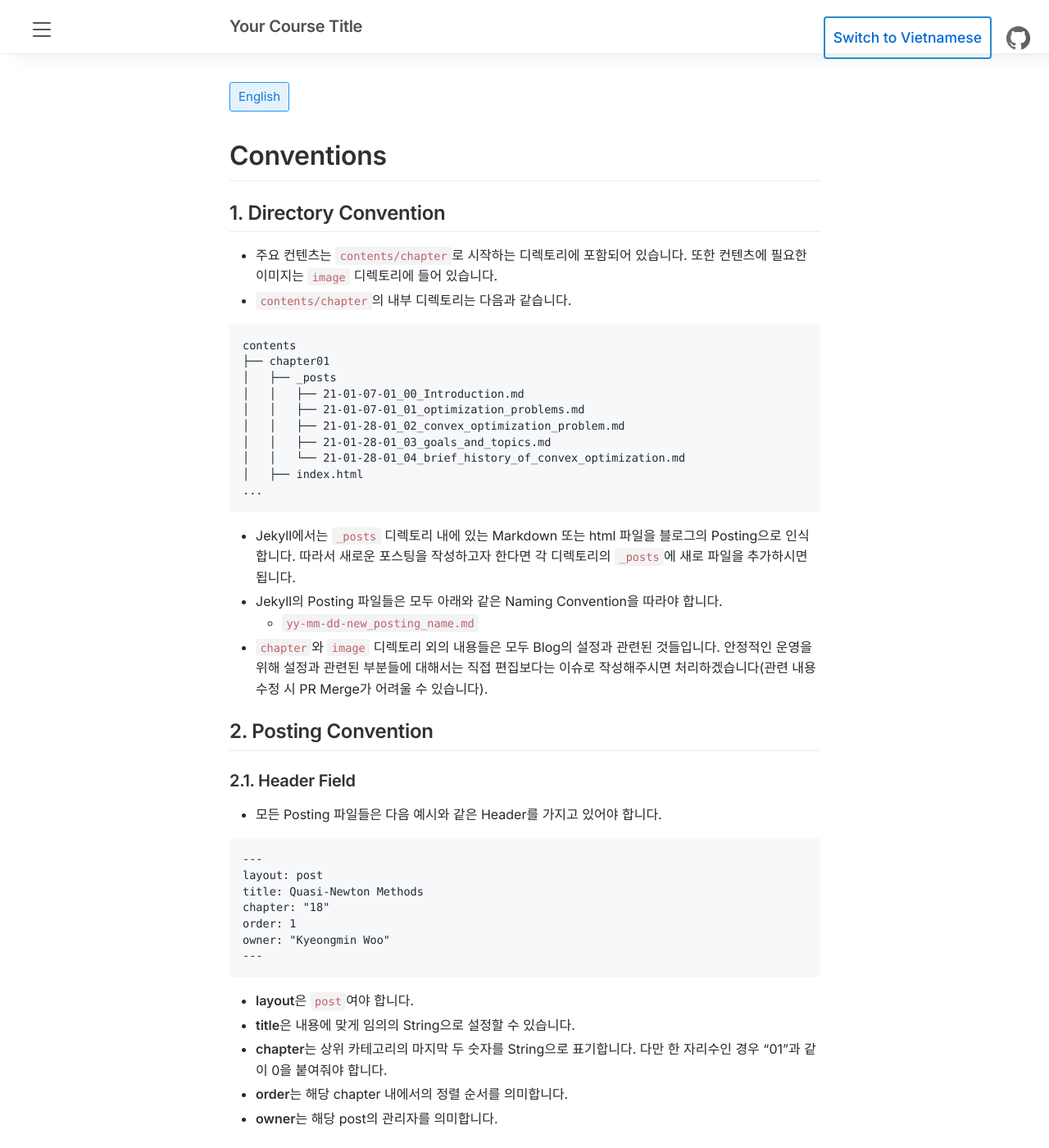
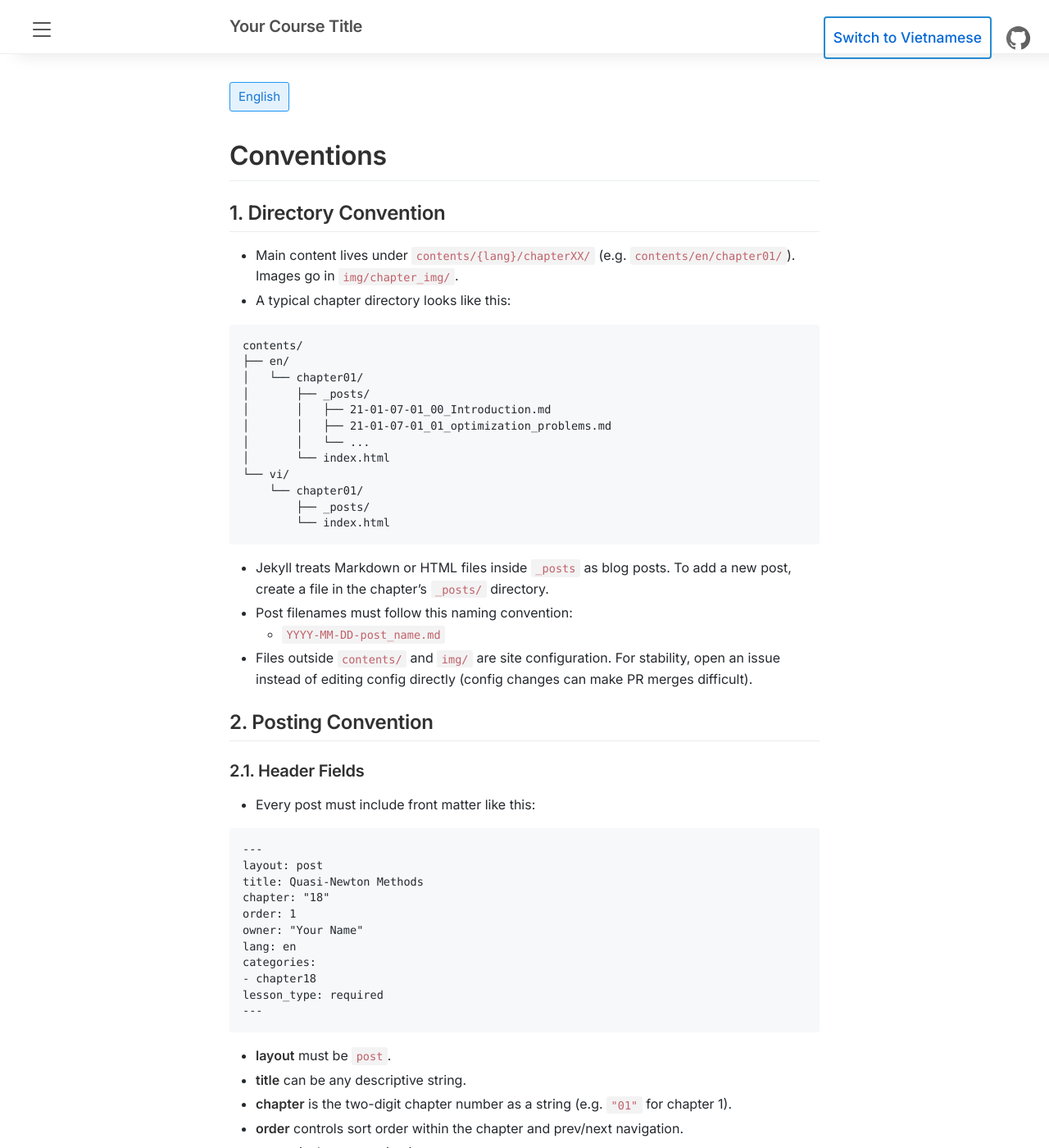
Before and after one commit to nglelinh/course-self-learning-template, a Jekyll site: the page built from contribution/_posts/21-02-03-conventions.md, in a window 1280 px wide and 1400 px high. Shown: the whole window at 82% size. Built offline with Jekyll 4.4.1, drawn with Linux system fonts in a browser that asks for light colours; comment, search, counter and statistics services are not loaded; some of the changed text lies outside the part shown.

Commit message:
Update AGENTS.md and replace Korean contribution docs with English
Expand AGENTS.md from the actual repo layout and conventions. Rewrite
contribution conventions and how-to-contribute posts in English and
align directory examples with the multilingual contents structure.

````diff
--- a/contribution/_posts/21-02-03-conventions.md
+++ b/contribution/_posts/21-02-03-conventions.md
@@ -8,32 +8,34 @@ owner: "Your Name"
 
 ## 1. Directory Convention
 
-- 주요 컨텐츠는 `contents/chapter`로 시작하는 디렉토리에 포함되어 있습니다. 또한 컨텐츠에 필요한 이미지는 `image` 디렉토리에 들어 있습니다.
-- `contents/chapter`의 내부 디렉토리는 다음과 같습니다.
+- Main content lives under `contents/{lang}/chapterXX/` (e.g. `contents/en/chapter01/`). Images go in `img/chapter_img/`.
+- A typical chapter directory looks like this:
 
 ```
-contents
-├── chapter01
-│   ├── _posts
-│   │   ├── 21-01-07-01_00_Introduction.md
-│   │   ├── 21-01-07-01_01_optimization_problems.md
-│   │   ├── 21-01-28-01_02_convex_optimization_problem.md
-│   │   ├── 21-01-28-01_03_goals_and_topics.md
-│   │   └── 21-01-28-01_04_brief_history_of_convex_optimization.md
-│   ├── index.html
-...
+contents/
+├── en/
+│   └── chapter01/
+│       ├── _posts/
+│       │   ├── 21-01-07-01_00_Introduction.md
+│       │   ├── 21-01-07-01_01_optimization_problems.md
+│       │   └── ...
+│       └── index.html
+└── vi/
+    └── chapter01/
+        ├── _posts/
+        └── index.html
 ```
 
-- Jekyll에서는 `_posts` 디렉토리 내에 있는 Markdown 또는 html 파일을 블로그의 Posting으로 인식합니다. 따라서 새로운 포스팅을 작성하고자 한다면 각 디렉토리의 `_posts`에 새로 파일을 추가하시면 됩니다.
-- Jekyll의 Posting 파일들은 모두 아래와 같은 Naming Convention을 따라야 합니다.
-    - `yy-mm-dd-new_posting_name.md`
-- `chapter`와 `image` 디렉토리 외의 내용들은 모두 Blog의 설정과 관련된 것들입니다. 안정적인 운영을 위해 설정과 관련된 부분들에 대해서는 직접 편집보다는 이슈로 작성해주시면 처리하겠습니다(관련 내용 수정 시 PR Merge가 어려울 수 있습니다).
+- Jekyll treats Markdown or HTML files inside `_posts` as blog posts. To add a new post, create a file in the chapter's `_posts/` directory.
+- Post filenames must follow this naming convention:
+    - `YYYY-MM-DD-post_name.md`
+- Files outside `contents/` and `img/` are site configuration. For stability, open an issue instead of editing config directly (config changes can make PR merges difficult).
 
 ## 2. Posting Convention
 
-### 2.1. Header Field
+### 2.1. Header Fields
 
-- 모든 Posting 파일들은 다음 예시와 같은 Header를 가지고 있어야 합니다.
+- Every post must include front matter like this:
 
 ```
 ---
@@ -41,32 +43,39 @@ layout: post
 title: Quasi-Newton Methods
 chapter: "18"
 order: 1
-owner: "Kyeongmin Woo"
+owner: "Your Name"
+lang: en
+categories:
+- chapter18
+lesson_type: required
 ---
 ```
 
-- **layout**은 `post`여야 합니다.
-- **title**은 내용에 맞게 임의의 String으로 설정할 수 있습니다.
-- **chapter**는 상위 카테고리의 마지막 두 숫자를 String으로 표기합니다. 다만 한 자리수인 경우 "01"과 같이 0을 붙여줘야 합니다.
-- **order**는 해당 chapter 내에서의 정렬 순서를 의미합니다.
-- **owner**는 해당 post의 관리자를 의미합니다.
+- **layout** must be `post`.
+- **title** can be any descriptive string.
+- **chapter** is the two-digit chapter number as a string (e.g. `"01"` for chapter 1).
+- **order** controls sort order within the chapter and prev/next navigation.
+- **owner** is the post maintainer.
+- **lang** is `en` or `vi`.
+- **categories** must match the chapter directory name (e.g. `chapter18`).
+- **lesson_type** is `required` or `optional`.
 
-### 2.2. Latex
+### 2.2. LaTeX
 
-- 수식은 Latex 문법에 따라 표기합니다.
-- $$ 와 같이 double dollar sign을 사용하여 수식임을 나타냅니다.
+- Write formulas using LaTeX syntax.
+- Use double dollar signs (`$$`) to mark math.
 
 ```
 $$\theta x_1 + (1-\theta)x_2 \in C$$
 ```
 
-위 수식은 다음과 같이 표기됩니다.
+renders as:
 
 $$\theta x_1 + (1-\theta)x_2 \in C$$
 
 ### 2.3. Image Convention
 
-- Posting 파일에서 이미지를 삽일할 때 아래의 Convention을 따라야합니다.
+- When inserting images in a post, use this format:
 
 ```
 <figure class="image" style="align: center;">
@@ -77,57 +86,63 @@ $$\theta x_1 + (1-\theta)x_2 \in C$$
 </figure>
 ```
 
-- figure class는 `image`여야합니다.
-- {}에 들어갈 내용을 적절히 넣어야합니다.
+- The figure class must be `image`.
+- Replace `{}` placeholders with appropriate values.
+
+Alternatively, use markdown with the site image URL:
+
+```markdown
+![Alt text]({{ site.imgurl }}/chapter_img/your-image.png)
+```
 
 ### 2.4 Hyperlink Convention
 
-- Blog 내의 Post에 대한 hyperlink는 jekyll multilang_post_url 사용합니다. 예시:
+- For links to other posts in this site, use the `multilang_post_url` tag. Example:
 
 ```
 [Your Post Title]({% multilang_post_url contents/chapter01/21-01-07-01_01_your_post %})
 ```
 
-- 기타 외부 Url로의 hyperlink는 다음과 같이 작성할 수 있습니다.
+- For external URLs:
 
 ```
 [External Link](<https://example.com>)
 ```
 
-## 3. GitHub Convnention
+## 3. GitHub Convention
 
-작성 내용에 질문이 있거나 수정 사항을 발견하신 경우 다음 두 방법 중 하나로 남겨주시면 됩니다.
+If you have questions or find something to fix, use one of these:
 
-- 댓글 작성하기
-- Repogitory에 이슈 생성하기
+- Leave a comment on the post
+- Open an issue in the repository
 
-새로운 내용을 추가하거나 직접 편집하시고 싶으신 경우에는 새로운 Branch를 생성하여 먼저 수정하신 후 `Pull Request`를 생성해주시면 됩니다. 신규 작성 및 기존 내용 수정은 누구나 가능합니다.
+To add or edit content, create a new branch, make your changes, then open a `Pull Request`. Anyone can contribute new or updated content.
 
 ### 3.1. Repository Policy
 
-`main` 브랜치로 Merge 되기 위해서는 1명 이상의 Reviewer가 Approve 해야 합니다. CODEOWNERS 시스템이 도입되어 있어 각 Chapter 별 Reviewer가 자동으로 할당됩니다.
+Merging into `main` requires approval from at least one reviewer. If CODEOWNERS is configured, chapter reviewers are assigned automatically.
 
 ### 3.2. Branch Naming Convention
 
-브랜치 이름은 다음 컨벤션에 맞춰 생성해주시면 됩니다.
+Name branches using this pattern:
 
 ```
-[feature|bugfix]/[chapter**|settings]-변경-사항
+[feature|bugfix]/[chapter**|settings]-change-description
 ```
 
-Prefix는 feature와 bugfix 두 가지를 사용합니다. 각각의 사용 예시는 다음과 같습니다.
+Use two prefixes:
 
-- feature
-  - Migration 작업
-  - 문장/수식/이미지 등이 달라지는 경우
-  - 새로운 내용이 추가되는 경우
-- bugfix
-  - 오타를 수정하는 경우
-  - latex view가 깨져 수정하는 경우
+- **feature**
+  - Migration work
+  - Changes to text, formulas, or images
+  - New content
+- **bugfix**
+  - Typo fixes
+  - Broken LaTeX rendering
 
-구체적인 예시는 아래와 같습니다.
+Examples:
 
-- `feature/chapter01-migration`: chapter01 Migration
-- `feature/chapter01-fix-formula`: chapter01에서 수식 업데이트
-- `feature/settings-update-branch-convention`: Convention 업데이트
-- `bugfix/chapter01-fix-typo`: chapter01에서 오타 수정
+- `feature/chapter01-migration`: chapter01 migration
+- `feature/chapter01-fix-formula`: update formula in chapter01
+- `feature/settings-update-branch-convention`: update conventions
+- `bugfix/chapter01-fix-typo`: fix typo in chapter01
````
Also changed, not shown: AGENTS.md (+118 -33 lines), contribution/_posts/21-01-27-how_to_contribute.md (+9 -9 lines).
